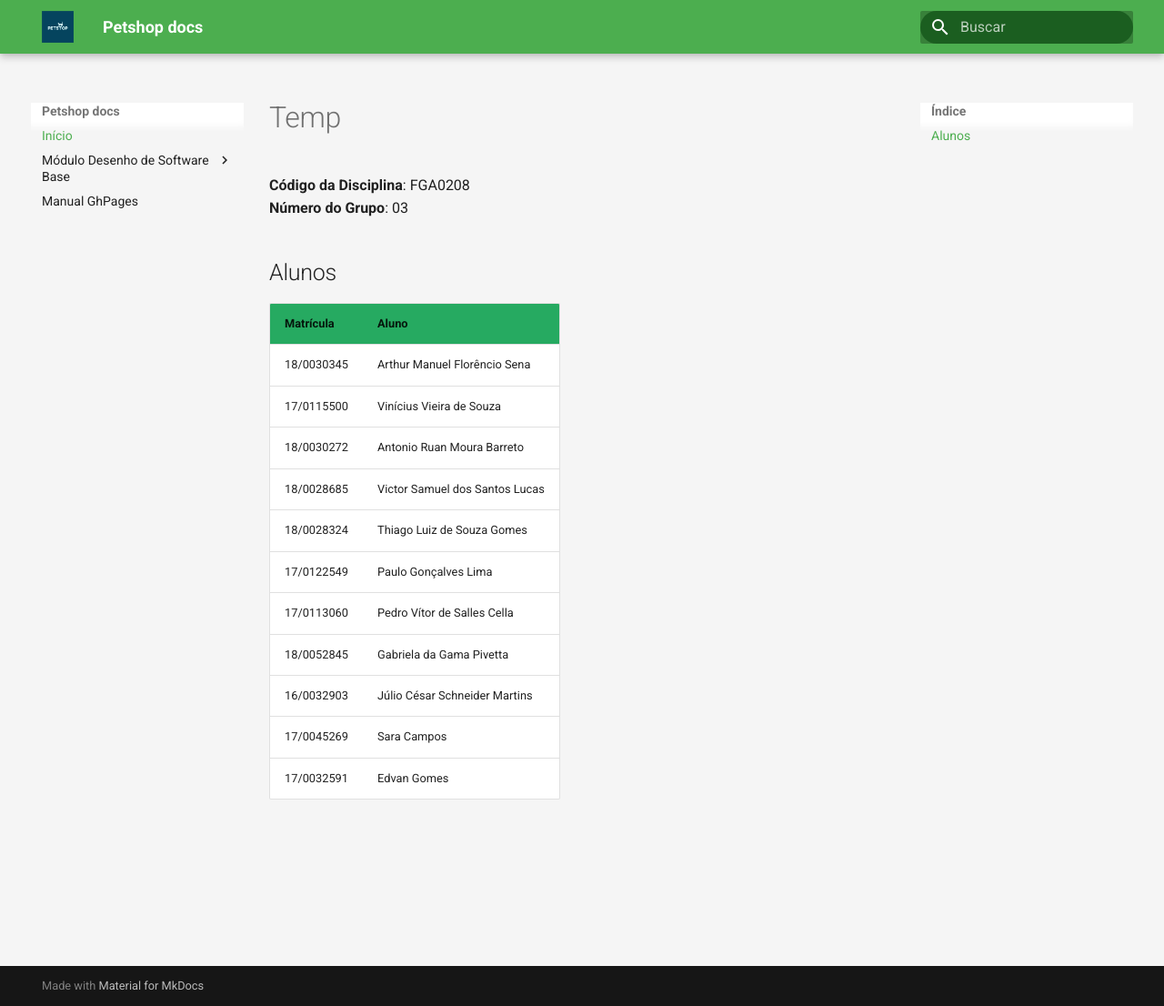
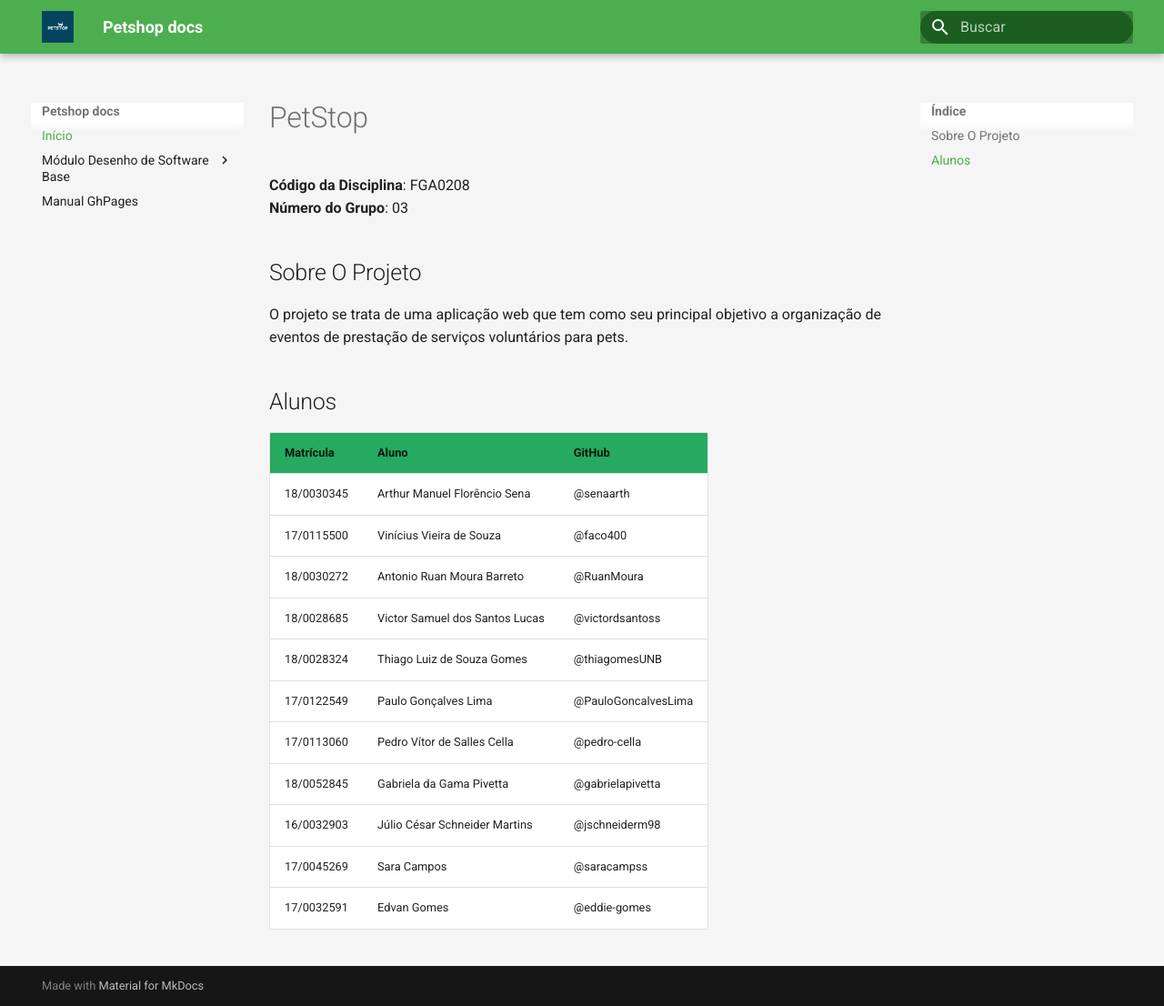
Before and after one commit to UnBArqDsw2021-1/2021.1_G3_PetStop_docs, an MkDocs documentation site: the page built from docs/index.md, in a window 1280 px wide and 1106 px high. Shown: the whole window at 91% size. Built offline with MkDocs 1.6.1 and Material for MkDocs 9.7.7, drawn with Linux system fonts in a browser that asks for light colours.

```diff
--- a/docs/index.md
+++ b/docs/index.md
@@ -1,19 +1,23 @@
-# Temp
+# PetStop
 
 **Código da Disciplina**: FGA0208<br>
 **Número do Grupo**: 03<br>
 
+## Sobre O Projeto
+
+O projeto se trata de uma aplicação web que tem como seu principal objetivo a organização de eventos de prestação de serviços voluntários para pets.
+
 ## Alunos
-|Matrícula | Aluno |
-| -- | -- |
-| 18/0030345  |  Arthur Manuel Florêncio Sena |
-| 17/0115500  |  Vinícius Vieira de Souza |
-| 18/0030272  |  Antonio Ruan Moura Barreto |
-| 18/0028685  |  Victor Samuel dos Santos Lucas |
-| 18/0028324  |  Thiago Luiz de Souza Gomes |
-| 17/0122549  |  Paulo Gonçalves Lima |
-| 17/0113060  |  Pedro Vítor de Salles Cella |
-| 18/0052845  |  Gabriela da Gama Pivetta |
-| 16/0032903  |  Júlio César Schneider Martins |
-| 17/0045269  |  Sara Campos |
-| 17/0032591  |  Edvan Gomes |
+| Matrícula | Aluno | GitHub |
+| -- | -- | -- |
+| 18/0030345  |  Arthur Manuel Florêncio Sena | @senaarth |
+| 17/0115500  |  Vinícius Vieira de Souza | @faco400 |
+| 18/0030272  |  Antonio Ruan Moura Barreto | @RuanMoura |
+| 18/0028685  |  Victor Samuel dos Santos Lucas | @victordsantoss |
+| 18/0028324  |  Thiago Luiz de Souza Gomes | @thiagomesUNB |
+| 17/0122549  |  Paulo Gonçalves Lima | @PauloGoncalvesLima |
+| 17/0113060  |  Pedro Vítor de Salles Cella | @pedro-cella |
+| 18/0052845  |  Gabriela da Gama Pivetta | @gabrielapivetta |
+| 16/0032903  |  Júlio César Schneider Martins | @jschneiderm98 |
+| 17/0045269  |  Sara Campos | @saracampss |
+| 17/0032591  |  Edvan Gomes | @eddie-gomes |
```
Also changed, not shown: README.md (+29 -7 lines), docs/images/prototipo-print.png (added).
